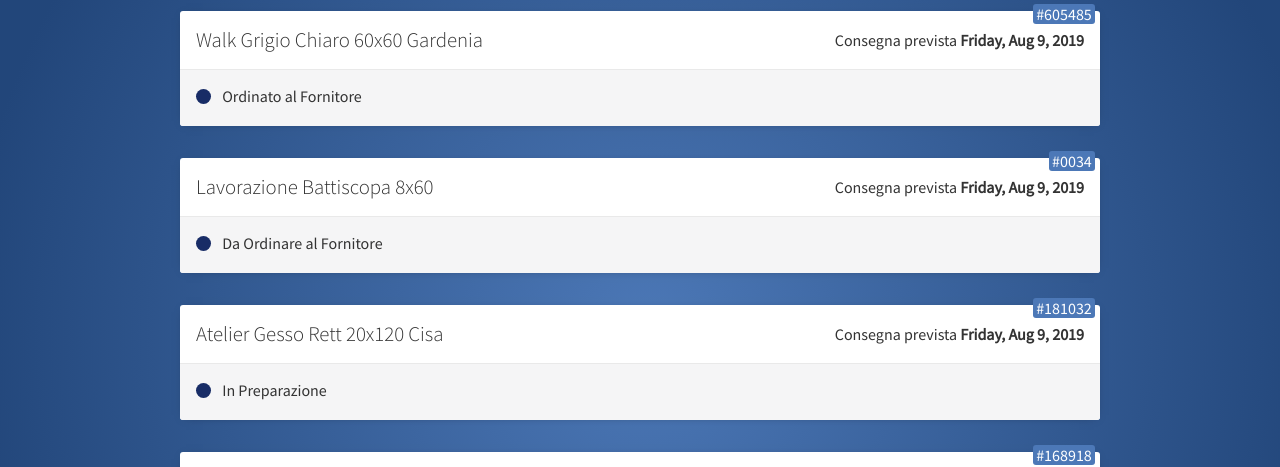
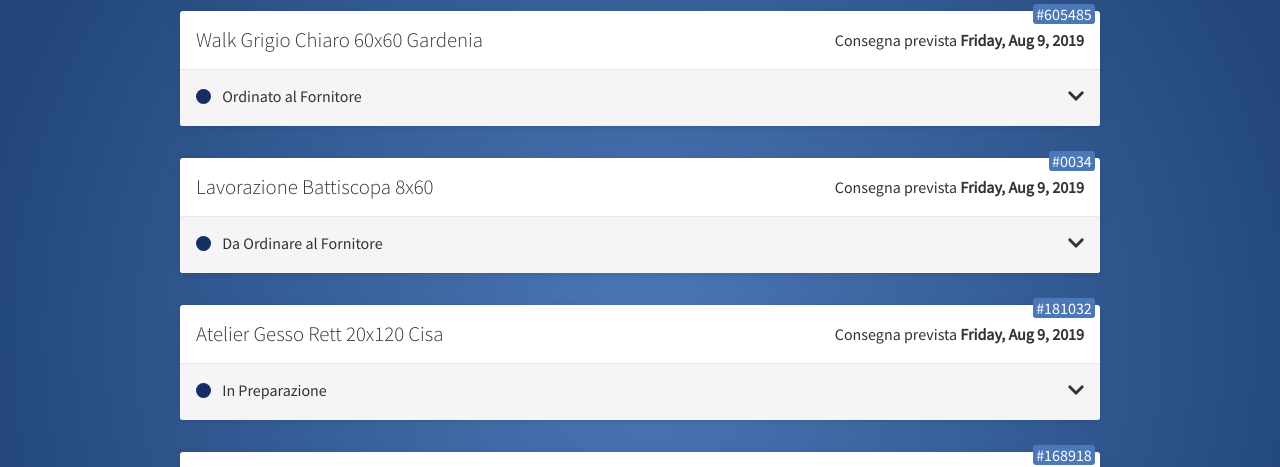
Before and after one commit to MatteoPieroni/pieroni-ordini, a Svelte app: page / in a window 1280 px wide. Shown: the part 343-810 px from the top of the page. Built offline with nearby package versions, Linux system fonts and the light colour scheme.

Commit message:
Added icon to open status list

```diff
--- /dev/null
+++ b/src/components/Chevron.svelte
@@ -0,0 +1,24 @@
+<style type="text/scss">
+  svg {
+    width: 100%;
+  }
+</style>
+
+<svg
+  aria-hidden="true"
+  focusable="false"
+  data-prefix="fas"
+  data-icon="chevron-down"
+  role="img"
+  xmlns="http://www.w3.org/2000/svg"
+  viewBox="0 0 448 512"
+  class="svg-inline--fa fa-chevron-down fa-w-14 fa-9x">
+  <path
+    fill="currentColor"
+    d="M207.029 381.476L12.686 187.132c-9.373-9.373-9.373-24.569
+    0-33.941l22.667-22.667c9.357-9.357 24.522-9.375 33.901-.04L224
+    284.505l154.745-154.021c9.379-9.335 24.544-9.317 33.901.04l22.667
+    22.667c9.373 9.373 9.373 24.569 0 33.941L240.971 381.476c-9.373 9.372-24.569
+    9.372-33.942 0z"
+    class="" />
+</svg>
--- a/src/components/Statuses.svelte
+++ b/src/components/Statuses.svelte
@@ -1,4 +1,5 @@
 <script>
+  import Chevron from "./Chevron.svelte";
   import { statuses } from "../constants";
   export let currentStatus;
   let isExpanded = false;
@@ -8,6 +9,7 @@
 
 <style type="text/scss">
   .status-list {
+    position: relative;
     border-bottom-left-radius: 3px;
     border-bottom-right-radius: 3px;
     padding: 0.5rem 0;
@@ -69,6 +71,14 @@
     padding: 2.5px;
     top: 1.5px;
     vertical-align: baseline;
+  }
+
+  .icon-open {
+    position: absolute;
+    top: 50%;
+    right: 1rem;
+    width: 1rem;
+    transform: translateY(-50%);
   }
 
   .status-single.done {
@@ -159,7 +169,7 @@
       }
     }
 
-    .status-single:last-child:before {
+    .status-single:last-of-type:before {
       bottom: calc(1rem + 4.5px);
       @media (min-width: 1024px) {
         right: calc(100% - 1rem - 5px);
@@ -182,6 +192,10 @@
 
     .status-single.active .icon {
       animation: pulse 2s infinite;
+    }
+
+    .icon-open {
+      transform: translateY(-105%) rotate(0.5turn);
     }
   }
 
@@ -241,5 +255,8 @@
         {statuses[statusId]}
       </li>
     {/each}
+    <span class="icon-open">
+      <Chevron />
+    </span>
   </ul>
 </div>
```
